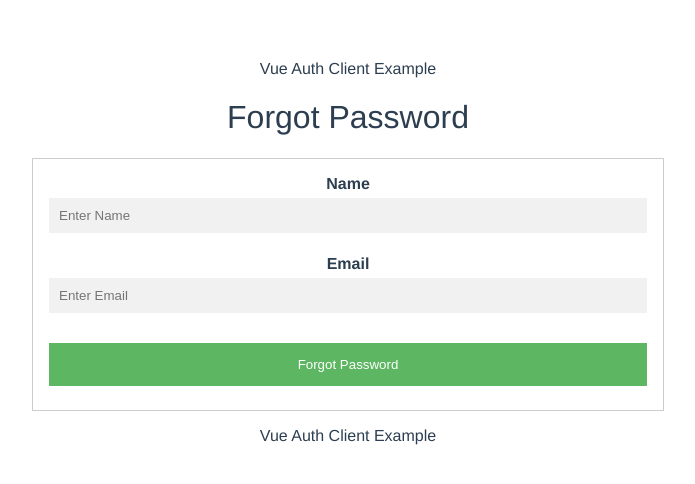
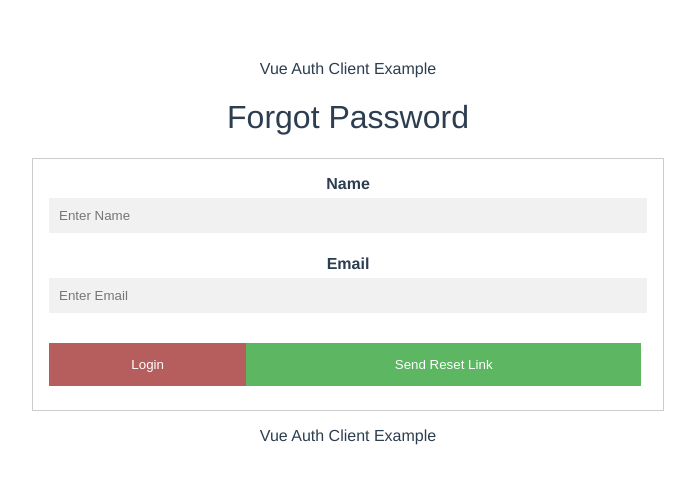
Before and after one commit to HRauf96/auth-client-vue, a Vue app: page /forgot-password in a window 1280 px wide. Shown: the top 484 px of the page, without its empty margins (292-987 px from the left). Built offline with nearby package versions, Linux system fonts and the light colour scheme.

Commit message:
Router links added

```diff
--- a/src/views/forgot-password.vue
+++ b/src/views/forgot-password.vue
@@ -12,7 +12,10 @@
         <input type="text" placeholder="Enter Email" name="email" required>
 
       <div class="clearfix">
-      <button type="submit" class="forgot-button">Forgot Password</button>
+      <router-link :to="{ name: 'login' }">
+        <button type="submit" class="log-in-button">Login</button>
+      </router-link>
+      <button type="submit" class="forgot-button">Send Reset Link</button>
     </div>
   </div>
 </form>
@@ -60,7 +63,7 @@ input[type=text]:focus{
   cursor: pointer;
   width: 100%;
   opacity: 0.9;
-  width: 100%;
+  width: 66%;
   float: left;
 }
 
@@ -84,4 +87,20 @@ margin: auto;
   display: table;
 }
 * {box-sizing: border-box}
+
+.log-in-button {
+  background-color: rgb(175, 76, 76);
+  color: white;
+  padding: 14px 20px;
+  margin: 8px 0;
+  border: none;
+  cursor: pointer;
+  opacity: 0.9;
+  width: 33%;
+  float: left;
+}
+
+.log-in-button:hover {
+  opacity:1;
+}
 </style>
--- a/src/views/login.vue
+++ b/src/views/login.vue
@@ -11,16 +11,20 @@
         <label for="psw"><b>Password</b></label>
         <input type="password" placeholder="Enter Password" name="psw" required>
 
-    <label class="forgot-password-label">
-      Forgot Password?
-    </label>
+        <router-link :to="{ name: 'forgot-password' }">
+          <label class="forgot-password-label">
+            Forgot Password?
+          </label>
+        </router-link>
 
     <label class="remember-me-label">
       <input type="checkbox" checked="checked" name="remember" style="margin-bottom:15px"> Remember me
     </label>
 
       <div class="clearfix">
-      <button type="submit" class="sign-up-button">Sign Up</button>
+      <router-link :to="{ name: 'signup' }">
+        <button type="submit" class="sign-up-button">Sign Up</button>
+      </router-link>
       <button type="submit" class="log-in-button">Log In</button>
     </div>
   </div>
@@ -89,6 +93,16 @@ margin: auto;
   float: left;
 }
 
+.forgot-password-label{
+  color: #02075d;
+}
+
+.forgot-password-label:hover{
+  text-decoration: underline;
+  color: #3942f0;
+  cursor: pointer;
+}
+
 .sign-up-button {
   background-color: rgb(175, 76, 76);
   color: white;
--- a/src/views/signup.vue
+++ b/src/views/signup.vue
@@ -23,8 +23,10 @@
         <input type="password" placeholder="Repeat Password" name="psw-repeat" required>
 
       <div class="clearfix">
-      <button type="submit" class="log-in-button">Log In</button>
-      <button type="submit" class="sign-up-button">Sign Up</button>
+      <router-link :to="{ name: 'login' }">
+      <button class="log-in-button">Log In</button>
+      </router-link>
+        <button type="submit" class="sign-up-button">Sign Up</button>
     </div>
   </div>
 </form>
```
